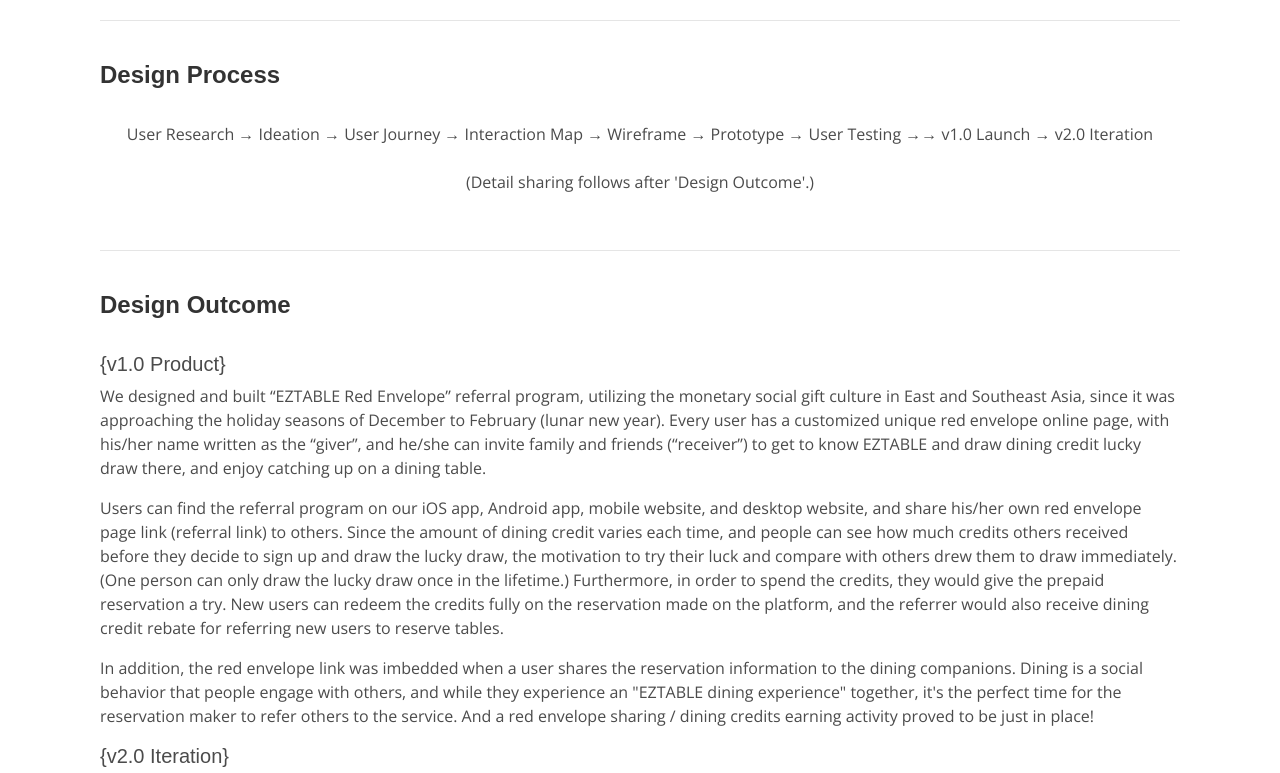
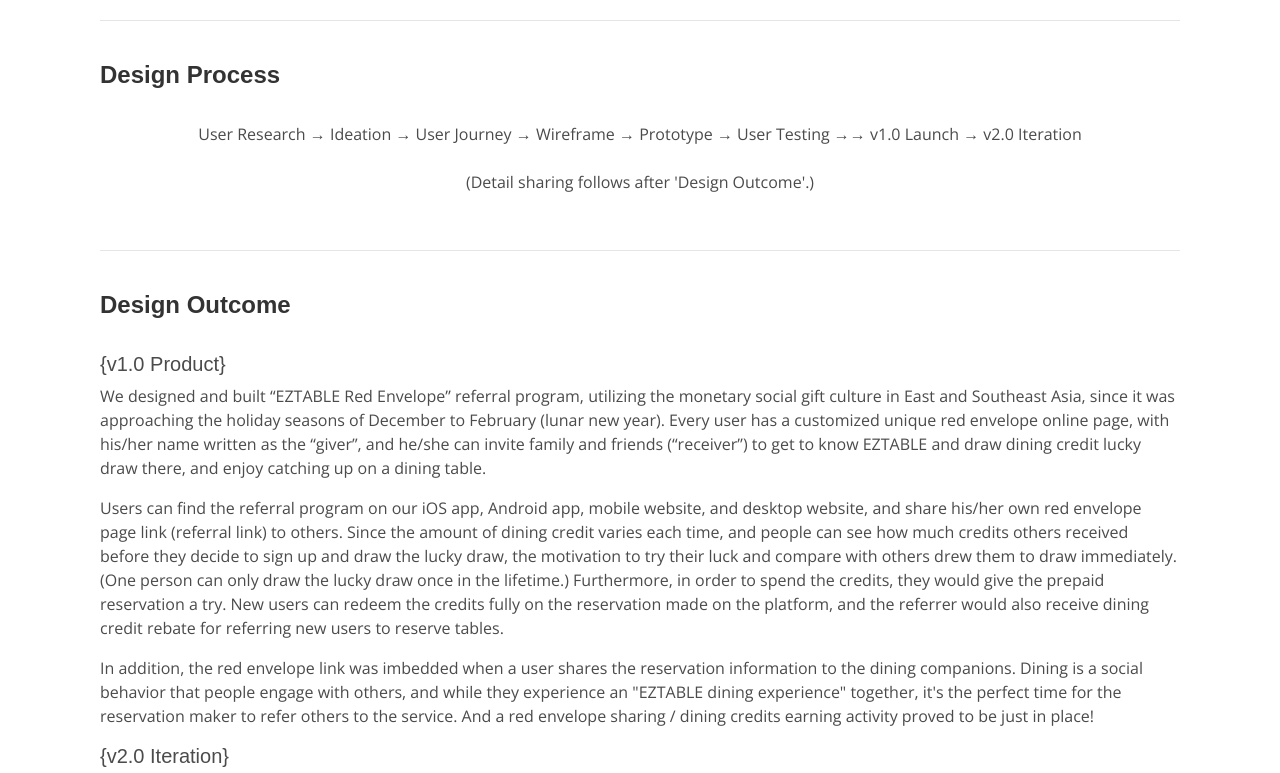
Before and after one commit to michellechou/html290-final-project, a website: page redenvelope/index.html in a window 1280 px wide. Shown: the part 1100-1873 px from the top of the page. Drawn offline with nearby package versions, Linux system fonts and the light colour scheme; a web font is replaced by a local one.

Commit message:
delete interaction map

```diff
--- a/redenvelope/index.html
+++ b/redenvelope/index.html
@@ -151,8 +151,7 @@
                     </b>
                 </h4>
                 <br>
-                <p class="text-center">User Research → Ideation → User Journey → Interaction Map → Wireframe → Prototype → User Testing →→ v1.0
-                    Launch → v2.0 Iteration
+                <p class="text-center">User Research → Ideation → User Journey → Wireframe → Prototype → User Testing →→ v1.0 Launch → v2.0 Iteration
                     <br>
                     <br>(Detail sharing follows after 'Design Outcome'.)
                 </p>
@@ -459,8 +458,7 @@
                     </b>
                 </h4>
                 <br>
-                <p class="text-center">User Research → Ideation → User Journey → Interaction Map → Wireframe → Prototype → User Testing →→ v1.0
-                    Launch → v2.0 Iteration
+                <p class="text-center">User Research → Ideation → User Journey → Wireframe → Prototype → User Testing →→ v1.0 Launch → v2.0 Iteration
                 </p>
                 <br>
                 <hr>
```
